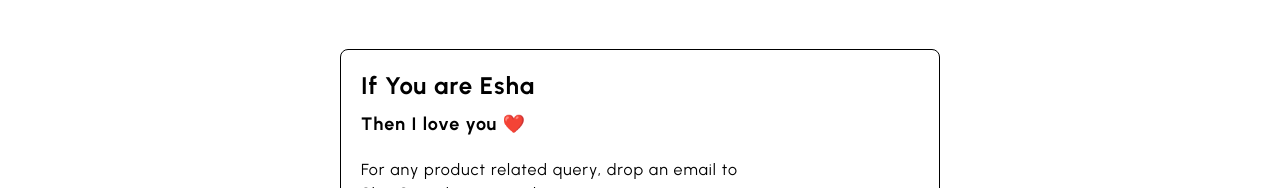
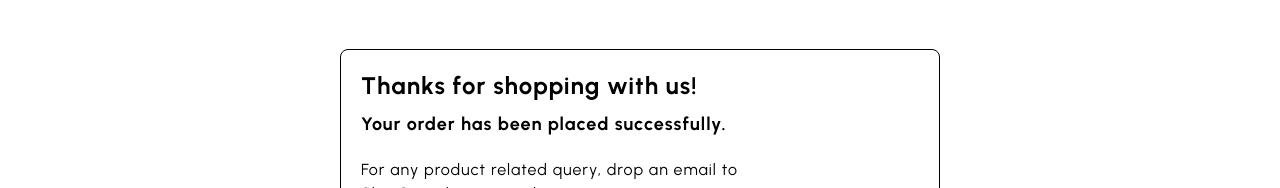
Before and after one commit to Akshat2Jain/ShirtSquad_Frontend, a Next.js app: page /success in a window 1280 px wide. Shown: the part 245-433 px from the top of the page. Built offline with nearby package versions, Linux system fonts and the light colour scheme; no server answers.

Commit message:
Update success.js

```diff
--- a/pages/success.js
+++ b/pages/success.js
@@ -8,10 +8,10 @@ const Success = () => {
             <Wrapper>
                 <div className="max-w-[600px] rounded-lg p-5 border border-black mx-auto flex flex-col">
                     <div className="text-2xl font-bold">
-                        If You are Esha
+                        Thanks for shopping with us!
                     </div>
                     <div className="text-lg font-bold mt-2">
-                        Then I love you ❤️
+                        Your order has been placed successfully.
                     </div>
                     <div className="text-base mt-5">
                         For any product related query, drop an email to
```
